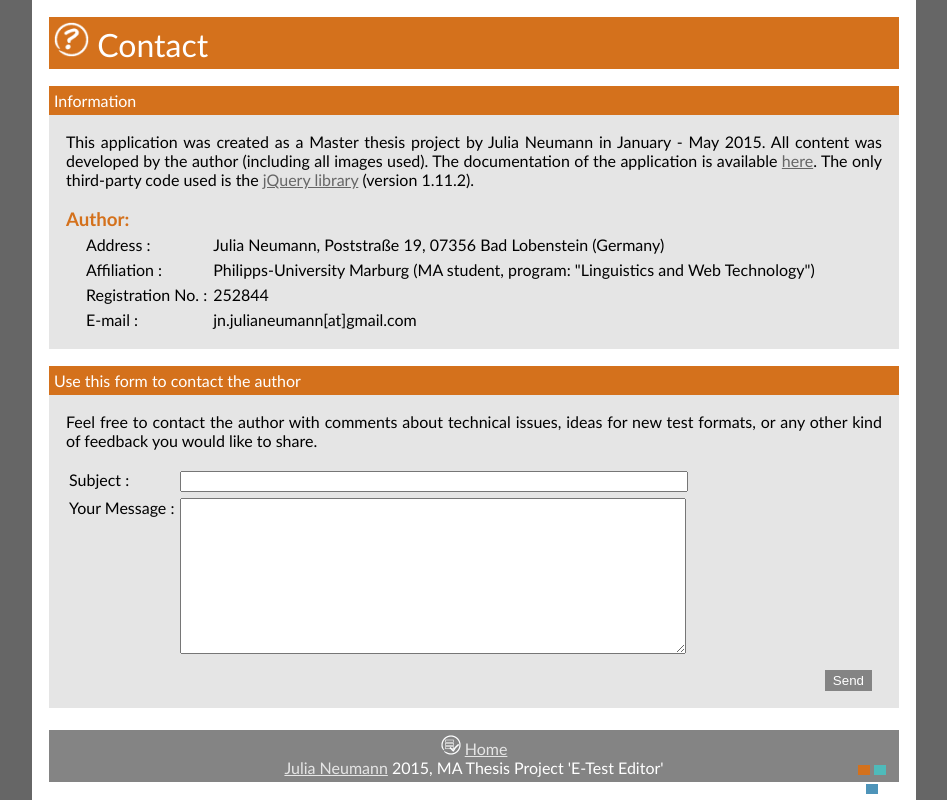
After one commit to JuliaNeumann/e_tests, a PHP site: page /e_tests/php_support/contact_form.php in a window 1280 px wide. The commit adds this page. Shown: the whole page, without its empty margins (166-1113 px from the left). Run offline with PHP 8.4, Linux system fonts and the light colour scheme.

Commit message:
add contact page

```diff
--- /dev/null
+++ b/css/styles_contact.css
@@ -0,0 +1,12 @@
+/*************************************************************************************************************************
+CONTACT PAGE STYLE SHEET
+- contains styles used by the contact form page
+*************************************************************************************************************************/
+
+#subject, #message {
+	width: 500px;
+}
+
+#personal_info {
+	margin-left: 17px;
+}
--- a/css/styles_crossword.css
+++ b/css/styles_crossword.css
@@ -73,10 +73,6 @@ CROSSWORD STYLE SHEET
 	border-style: solid;
 }
 
-h3 {
-	margin-bottom: 2px;
-}
-
 .delete_question_button {
 	display: none;
 	float: right;
--- a/css/styles_general.css
+++ b/css/styles_general.css
@@ -248,6 +248,7 @@ div .css_tr {
 div .css_td {
 	display: table-cell;
 	padding: 3px;
+	vertical-align: top;
 }
 
 button:focus, input[type="submit"]:focus { /*remove the default color border that browsers add when buttons are clicked*/
@@ -257,3 +258,11 @@ button:focus, input[type="submit"]:focus { /*remove the default color border tha
 #contact_link {
 	margin-left: 44px; /*width of #color_chooser*/
 }
+
+h3 {
+	margin-bottom: 2px;
+}
+
+.instructions {
+	margin-bottom: 17px;
+}
--- a/index.php
+++ b/index.php
@@ -62,7 +62,7 @@ START PAGE OF APPLICATION
 	} //foreach
 ?>
 		<button type="submit" name="test_type_button" class="test_type_button border-theme-color bg-color-4" value="new_idea" id="new_idea_button">
-			<img src="<?php echo ROOT_PATH; ?>images/newidea_icon.png" alt="New Idea" width="80px" height="80px"><br>
+			<img src="<?php echo ROOT_PATH; ?>images/contact_icon.png" alt="New Idea" width="80px" height="80px"><br>
 			<div class="test_type_label">Idea for new format?</div>
 		</button>
 		</div>
--- /dev/null
+++ b/js/js_contact.js
@@ -0,0 +1,13 @@
+/*************************************************************************************************************************
+JS FOR CONTACT_PAGE.PHP
+- JavaScript code for handling the form check on the contact page
+*************************************************************************************************************************/
+$(document).ready(function() {
+
+	$('#submit_contact_form').click(function(e) {
+		if (!(checkForm('#contact_form', {}))) {
+			e.preventDefault();
+		} //if
+	});
+
+});
--- a/js/js_general.js
+++ b/js/js_general.js
@@ -66,7 +66,7 @@ function checkForm(my_form_id, my_fields) {
 	$(my_form_id).find('.error_msg').remove(); //remove existing error messages
 
 	//check all obligatory text input fields for value:
-	$(my_form_id).find(':text').each(function() {
+	$(my_form_id).find(':text, textarea').each(function() {
 		var field_id = $(this).attr('id');
 		$(this).val($.trim($(this).val())); //prepare for test
 		if ($(this).val() == '' && !($(this).hasClass('optional'))) { //obligatory text fields should not be empty
--- /dev/null
+++ b/php_support/contact_form.php
@@ -0,0 +1,112 @@
+<?php
+/*************************************************************************************************************************
+START PAGE OF APPLICATION
+- presents user with possibilities to start creating / editing tests
+*************************************************************************************************************************/
+
+	//Page Variables:
+	$title = 'Contact';
+	$header_text = 'Contact';
+	$section = 'contact';
+	$action = 'contact';
+	require_once $_SERVER['DOCUMENT_ROOT'] . '/e_tests/php_support/config.php';
+
+	$form_submitted = false;
+	if (isset($_POST['submit_contact_form'])) {
+		$form_submitted = true;
+		if (mail('admin@etests_editor.com', $_POST['subject'], $_POST['message'])) { //fake mail, as app runs on local server -> saved to xampp/mailoutput
+			$msg = "Your message has been sent successfully! Thank you for your feedback.";
+		} //if
+		else {
+			$msg = "Sorry, your message could not be sent.";
+		} //else
+	} //if
+
+	require_once INCLUDE_PATH . 'php_page_elements/page_header.php';
+
+	if ($form_submitted) {
+?>
+	<header>
+		Sending completed
+	</header>
+	<section>
+		<?php echo $msg; ?>
+	</section>
+<?php
+	} //if
+?>
+	<header>
+		Information
+	</header>
+	<section>
+		This application was created as a Master thesis project by Julia Neumann in January - May 2015. All content was developed by the author (including all images used). The documentation of the application is available <a href="<?php echo ROOT_PATH; ?>documentation.pdf" target="_blank">here</a>. The only third-party code used is the <a href="http://jquery.com/" target="_blank">jQuery library</a> (version 1.11.2).<br>
+		<h3 class="font-theme-color">Author:</h3>
+		<div class="css_table" id="personal_info">
+			<div class="css_tr">
+				<div class="css_td">
+					Address :
+				</div>
+				<div class="css_td">
+					Julia Neumann, Poststraße 19, 07356 Bad Lobenstein (Germany)
+				</div>
+			</div>
+			<div class="css_tr">
+				<div class="css_td">
+					Affiliation :
+				</div>
+				<div class="css_td">
+					Philipps-University Marburg (MA student, program: "Linguistics and Web Technology")
+				</div>
+			</div>
+			<div class="css_tr">
+				<div class="css_td">
+					Registration No. :
+				</div>
+				<div class="css_td">
+					252844
+				</div>
+			</div>
+			<div class="css_tr">
+				<div class="css_td">
+					E-mail :
+				</div>
+				<div class="css_td">
+					jn.julianeumann[at]gmail.com
+				</div>
+			</div>
+		</div>
+	</section>
+	<header>
+		Use this form to contact the author
+	</header>
+	<section>
+		<div class="instructions">
+			Feel free to contact the author with comments about technical issues, ideas for new test formats, or any other kind of feedback you would like to share.
+		</div>
+		<form id="contact_form" name="contact_form" action="<?php echo ROOT_PATH; ?>php_support/contact_form.php" method="post">
+			<div class="css_table">
+				<div class="css_tr">
+					<div class="css_td">
+						Subject :
+					</div>
+					<div class="css_td">
+						<input type="text" name="subject" id="subject">
+					</div>
+				</div>
+				<div class="css_tr">
+					<div class="css_td">
+						Your Message :
+					</div>
+					<div class="css_td">
+						<textarea name="message" id="message" rows="10"></textarea>
+					</div>
+				</div>
+			</div>
+			<div class="right_aligned">
+				<input type="submit" id="submit_contact_form" name="submit_contact_form" class="submit_button" value="Send">
+			</div>
+		</form>
+	</section>
+<?php
+	include_once INCLUDE_PATH . 'php_page_elements/page_footer.php';
+?>
```
Also changed, not shown: images/contact_icon.png (renamed from images/newidea_icon.png), images/contact_icon_white.png (renamed from images/newidea_icon_white.png).
